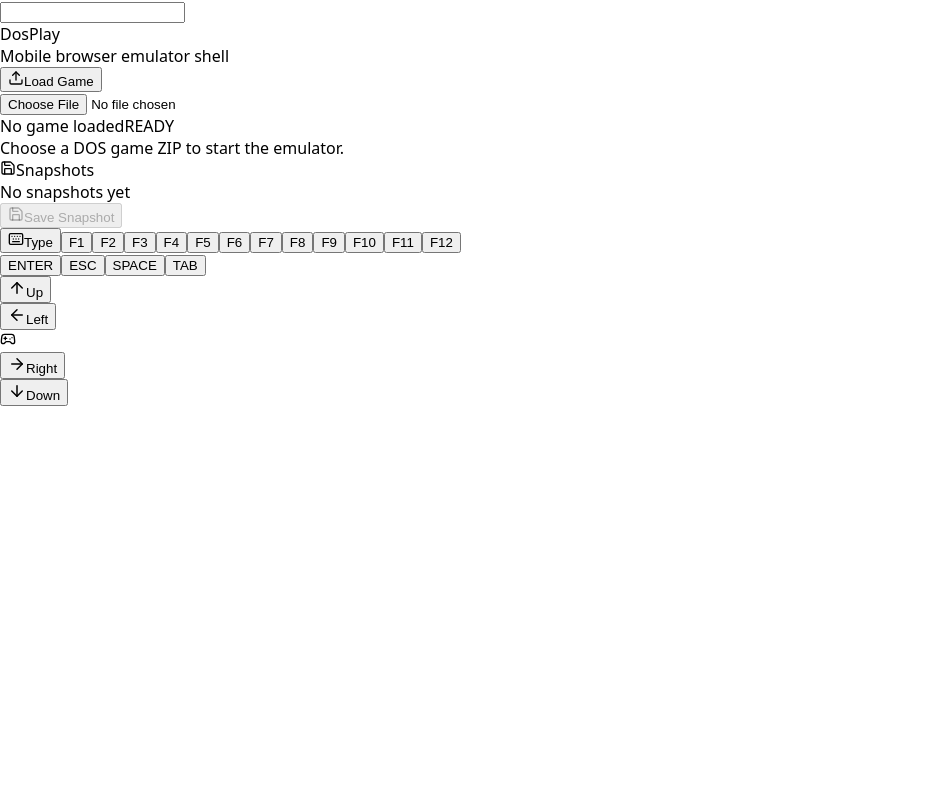
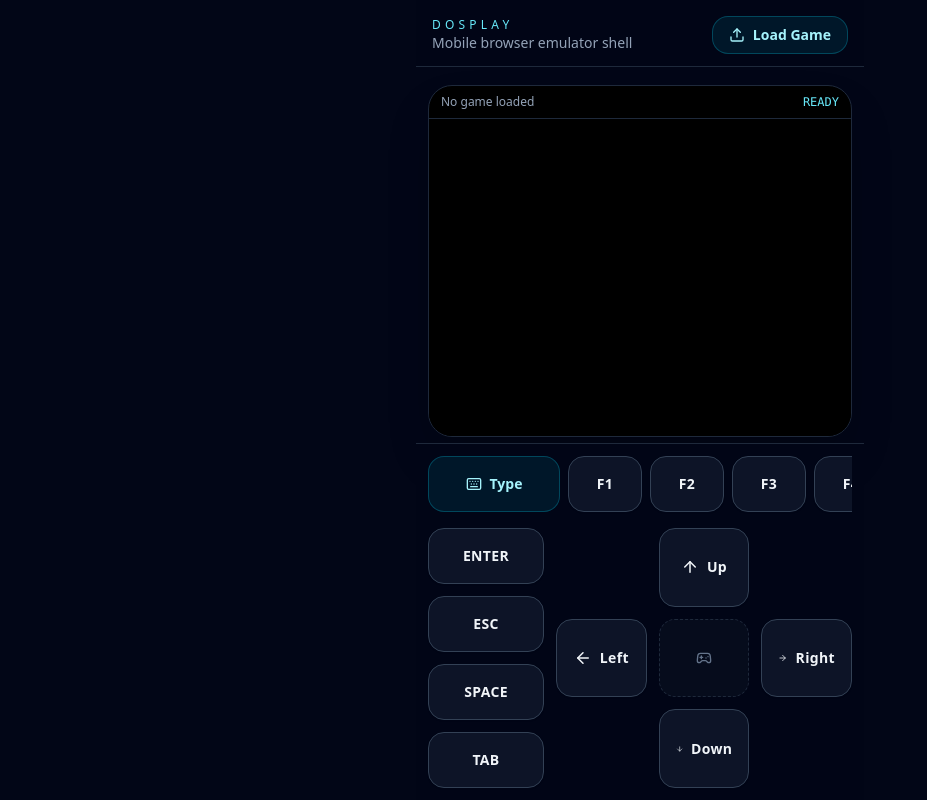
Before and after one commit to ScottMosleyRNM/MobileDosEmulator, a React (Vite) app: page / in a window 1280 px wide. Shown: the whole page, without its empty margins (0-927 px from the left). Built offline with nearby package versions, Linux system fonts and the light colour scheme.

Commit message:
Update index.css

```diff
--- a/src/index.css
+++ b/src/index.css
@@ -1 +1,8 @@
-body { margin: 0; font-family: system-ui, sans-serif; }
+@tailwind base;
+@tailwind components;
+@tailwind utilities;
+
+body {
+  margin: 0;
+  font-family: system-ui, sans-serif;
+}
```
